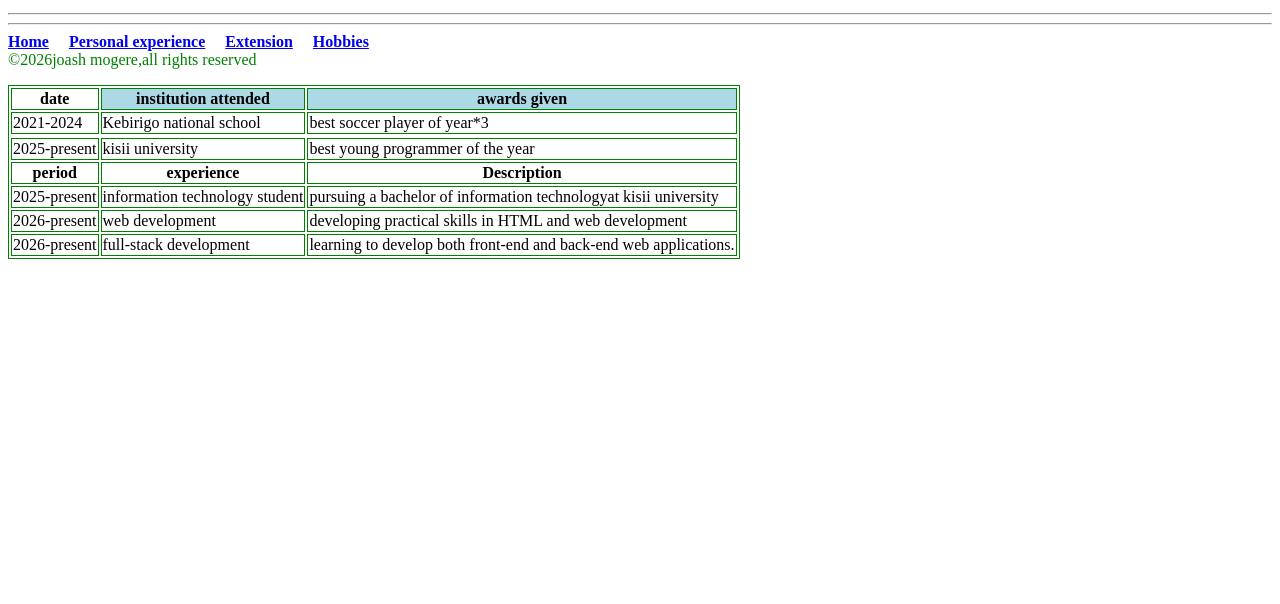
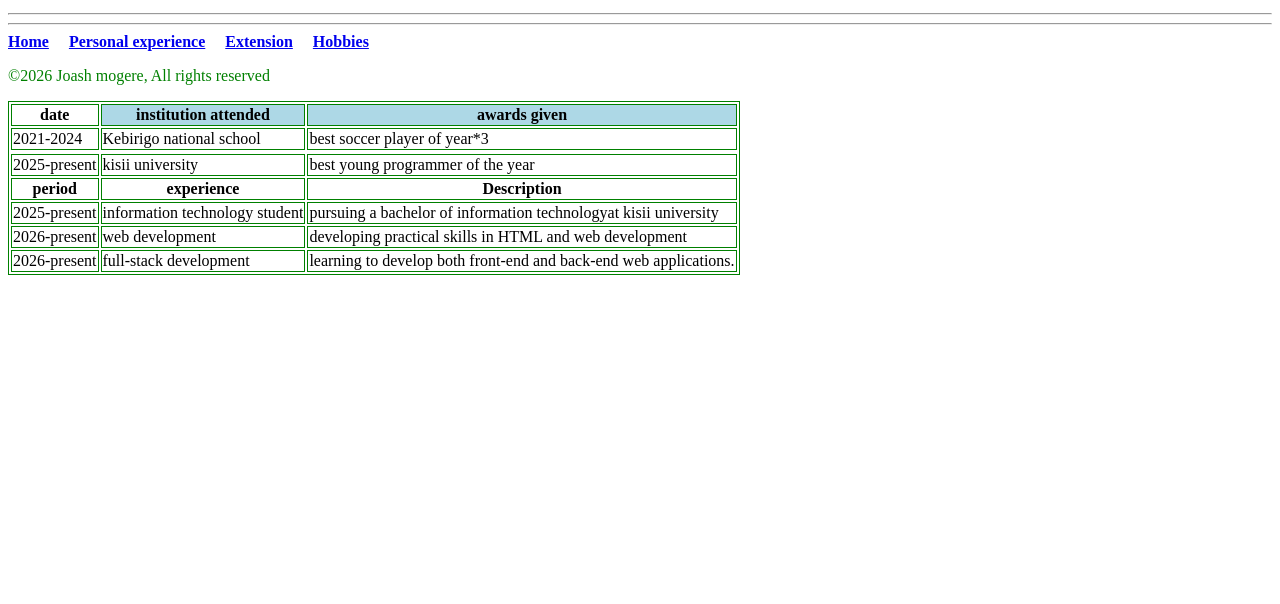
Before and after one commit to mogerejoash32-21y/myWebsite, a plain HTML site: page experience.html in a window 1280 px wide. Shown: the part 196-800 px from the top of the page. Drawn offline with Linux system fonts and the light colour scheme.

Commit message:
Update experience.html

```diff
--- a/experience.html
+++ b/experience.html
@@ -69,7 +69,7 @@
 <hr>
 
      <!-- BOTTOM MENU -->
-    <nav align="left">
+<nav align="left">
 
         <b><a href="first.html">Home</a></b> &nbsp; &nbsp;
 
@@ -77,13 +77,14 @@
 
         <b><a href="Extension.html">Extension</a></b> &nbsp; &nbsp;
 
-        <b><a href="Hobbie.html">Hobbies</a></b>
+        <b><a href="HobbieS.html">Hobbies</a></b>
 
-      </nav>
-<footer>
-      <font color="green"
-<p>&copy;2026joash mogere,all rights reserved</p>
-<font/>
-</footer>
+    </nav>
+    <!-- GREEN COPYRIGHT -->
+    <footer>
+        <font color="green">
+            <p>&copy;2026 Joash mogere, All rights reserved</p>
+        </font>
+    </footer>
 </body>
 </html>
```
